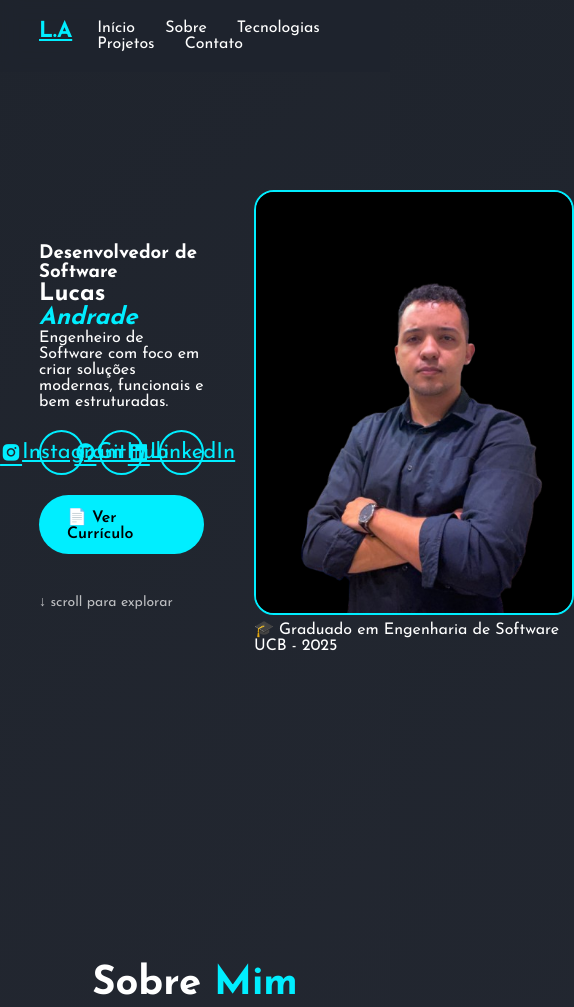
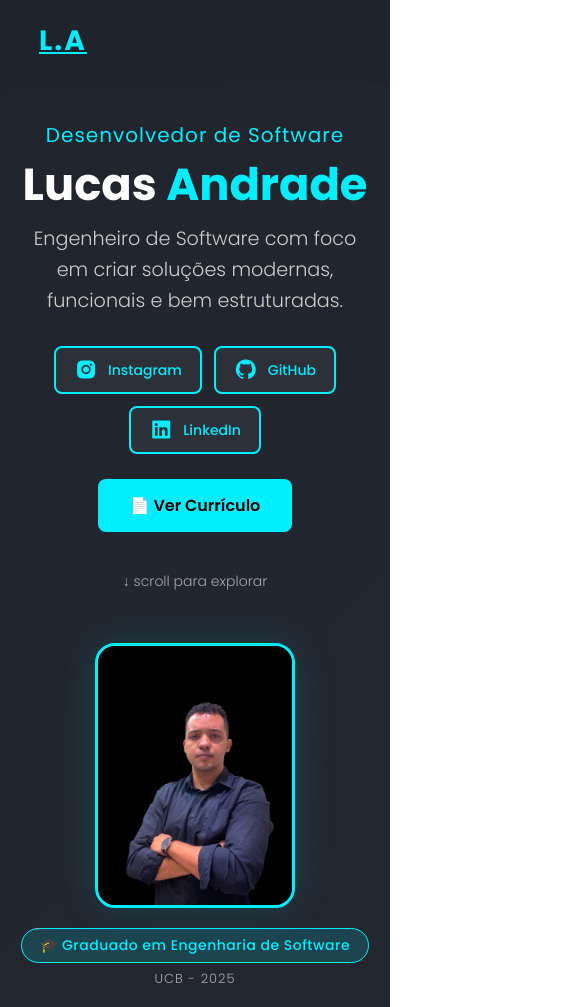
Before and after one commit to Andrade098/PaginaSobreMim, a plain HTML site: page index.html in a window 390 px wide. Shown: the top 1007 px of the page, 574 px wide, since content can reach past the window. Drawn offline with nearby package versions, Linux system fonts and the light colour scheme; files whose address does not match are found by name.

Commit message:
Update estilo.css

```diff
--- a/estilo.css
+++ b/estilo.css
@@ -1,10 +1,10 @@
-@import url('https://fonts.googleapis.com/css2?family=Josefin+Sans:wght@300;400;600;700&display=swap');
+@import url('https://fonts.googleapis.com/css2?family=Poppins:wght@300;400;500;600;700;800&display=swap');
 
 * {
     margin: 0;
     padding: 0;
     box-sizing: border-box;
-    font-family: 'Josefin Sans', sans-serif;
+    font-family: 'Poppins', sans-serif;
     scroll-behavior: smooth;
 }
 
@@ -27,14 +27,17 @@ header {
 
 .logo {
     color: #0ef;
-    font-weight: bold;
-    font-size: 22px;
+    font-weight: 700;
+    font-size: 28px;
+    letter-spacing: 2px;
 }
 
 .navbar a {
     color: #fff;
-    margin-left: 25px;
+    margin-left: 30px;
     text-decoration: none;
+    font-weight: 500;
+    font-size: 16px;
     transition: 0.3s;
 }
 
@@ -49,73 +52,160 @@ header {
     display: flex;
     justify-content: space-between;
     align-items: center;
-    gap: 50px;
+    gap: 60px;
+}
+
+.home-content {
+    flex: 1;
+}
+
+.subtitle {
+    font-size: 20px;
+    font-weight: 400;
+    color: #0ef;
+    margin-bottom: 10px;
+    letter-spacing: 1px;
+}
+
+.nome {
+    font-size: 4.5rem;
+    font-weight: 700;
+    line-height: 1.1;
+    margin-bottom: 15px;
 }
 
 .nome span {
     color: #0ef;
-    font-style: italic;
+}
+
+.descricao {
+    font-size: 1.2rem;
+    font-weight: 300;
+    color: #ccc;
+    max-width: 500px;
+    line-height: 1.6;
+    margin-bottom: 30px;
+}
+
+/* BOTÕES SOCIAIS - NOVO FORMATO */
+.social-media {
+    display: flex;
+    flex-wrap: wrap;
+    gap: 12px;
+    margin-bottom: 25px;
+}
+
+.social-btn {
+    display: inline-flex;
+    align-items: center;
+    gap: 10px;
+    padding: 12px 24px;
+    background: rgba(255, 255, 255, 0.05);
+    border: 2px solid #0ef;
+    border-radius: 8px;
+    color: #0ef;
+    font-size: 16px;
+    font-weight: 500;
+    text-decoration: none;
+    transition: 0.3s;
+}
+
+.social-btn i {
+    font-size: 24px;
+}
+
+.social-btn:hover {
+    background: #0ef;
+    color: #1f242d;
+    transform: translateY(-3px);
+    box-shadow: 0 8px 20px rgba(0, 238, 255, 0.2);
+}
+
+/* BOTÕES DE AÇÃO */
+.botoes-acoes {
+    display: flex;
+    gap: 15px;
+    flex-wrap: wrap;
+    margin-bottom: 30px;
+}
+
+.btn {
+    display: inline-block;
+    padding: 14px 32px;
+    background: #0ef;
+    border-radius: 8px;
+    color: #000;
+    text-decoration: none;
+    font-weight: 600;
+    font-size: 16px;
+    transition: 0.3s;
+    border: none;
+    cursor: pointer;
+}
+
+.btn:hover {
+    box-shadow: 0 0 25px rgba(0, 238, 255, 0.4);
+    transform: translateY(-2px);
+}
+
+.btn-curriculo {
+    background: #0ef;
+    color: #000;
+}
+
+/* SCROLL TEXT */
+.scroll-text {
+    font-size: 14px;
+    opacity: 0.6;
+    animation: bounce 1.5s infinite;
+    font-weight: 300;
+}
+
+@keyframes bounce {
+    0%,100% { transform: translateY(0); }
+    50% { transform: translateY(10px); }
+}
+
+/* FOTO E INFORMAÇÕES ACADÊMICAS */
+.home-img {
+    flex: 0 0 auto;
+    display: flex;
+    flex-direction: column;
+    align-items: center;
+    gap: 15px;
 }
 
 .home-img img {
     width: 320px;
     border-radius: 20px;
-    border: 2px solid #0ef;
+    border: 3px solid #0ef;
+    box-shadow: 0 0 40px rgba(0, 238, 255, 0.15);
 }
 
-/* SOCIAL */
-.social-media {
+.info-academica {
     display: flex;
-    gap: 15px;
-    margin-top: 20px;
+    flex-direction: column;
+    align-items: center;
+    gap: 6px;
+    margin-top: 5px;
 }
 
-.social-media a {
-    display: flex;
-    justify-content: center;
-    align-items: center;
-    width: 45px;
-    height: 45px;
-    border: 2px solid #0ef;
-    border-radius: 50%;
+.badge-formado {
+    background: rgba(0, 238, 255, 0.15);
+    border: 1px solid #0ef;
+    padding: 6px 18px;
+    border-radius: 20px;
+    font-size: 14px;
+    font-weight: 500;
     color: #0ef;
-    font-size: 22px;
-    transition: 0.3s;
+    letter-spacing: 0.5px;
 }
 
-.social-media a:hover {
-    background: #0ef;
-    color: #1f242d;
-}
-
-/* BOTÃO */
-.btn {
-    display: inline-block;
-    margin-top: 20px;
-    padding: 12px 28px;
-    background: #0ef;
-    border-radius: 30px;
-    color: #000;
-    text-decoration: none;
-    font-weight: 600;
-    transition: 0.3s;
-}
-
-.btn:hover {
-    box-shadow: 0 0 15px #0ef;
-}
-
-/* SCROLL TEXT */
-.scroll-text {
-    margin-top: 30px;
-    font-size: 14px;
-    opacity: 0.7;
-    animation: bounce 1.5s infinite;
-}
-
-@keyframes bounce {
-    0%,100% { transform: translateY(0); }
-    50% { transform: translateY(10px); }
+.badge-universidade {
+    color: #aaa;
+    font-size: 13px;
+    font-weight: 300;
+    letter-spacing: 1px;
 }
 
 /* SEÇÕES */
@@ -126,12 +216,24 @@ section {
 
 .heading {
     text-align: center;
-    font-size: 2.5rem;
-    margin-bottom: 40px;
+    font-size: 2.8rem;
+    font-weight: 700;
+    margin-bottom: 50px;
 }
 
 .heading span {
     color: #0ef;
+}
+
+/* SOBRE */
+#sobre p {
+    max-width: 800px;
+    margin: 0 auto;
+    text-align: center;
+    font-size: 1.2rem;
+    line-height: 1.8;
+    color: #ccc;
+    font-weight: 300;
 }
 
 /* TECNOLOGIAS */
@@ -144,18 +246,21 @@ section {
 
 .tech-card {
     background: #323946;
-    padding: 20px 30px;
+    padding: 18px 35px;
     border-radius: 10px;
+    font-weight: 500;
+    font-size: 16px;
     transition: 0.3s;
+    border: 1px solid transparent;
 }
 
 .tech-card:hover {
-    box-shadow: 0 0 15px #0ef;
+    border-color: #0ef;
+    box-shadow: 0 0 20px rgba(0, 238, 255, 0.1);
+    transform: translateY(-3px);
 }
 
-/* ============================================ */
-/* PROJETOS - SOMENTE ESSA PARTE FOI ALTERADA */
-/* ============================================ */
+/* PROJETOS */
 .projetos-container {
     display: grid;
     grid-template-columns: repeat(auto-fit, minmax(300px, 1fr));
@@ -171,10 +276,9 @@ section {
 
 .projeto-card:hover {
     transform: translateY(-5px);
-    box-shadow: 0 8px 25px rgba(0, 238, 255, 0.15);
+    box-shadow: 0 8px 30px rgba(0, 238, 255, 0.12);
 }
 
-/* IMAGEM DO PROJETO */
 .projeto-imagem {
     position: relative;
     overflow: hidden;
@@ -194,7 +298,6 @@ section {
     transform: scale(1.05);
 }
 
-/* BADGES */
 .badge-solo,
 .badge-equipe {
     position: absolute;
@@ -217,25 +320,25 @@ section {
     color: #000;
 }
 
-/* INFORMAÇÕES DO PROJETO */
 .projeto-info {
     padding: 20px;
 }
 
 .projeto-info h3 {
     color: #0ef;
-    font-size: 1.3rem;
+    font-size: 1.4rem;
+    font-weight: 600;
     margin-bottom: 8px;
 }
 
 .descricao-curta {
     color: #ccc;
     font-size: 0.95rem;
-    line-height: 1.4;
+    line-height: 1.5;
     margin-bottom: 12px;
+    font-weight: 300;
 }
 
-/* TAGS DE TECNOLOGIA */
 .tech-tags {
     display: flex;
     flex-wrap: wrap;
@@ -249,10 +352,10 @@ section {
     padding: 3px 12px;
     border-radius: 12px;
     font-size: 12px;
-    border: 1px solid rgba(0, 238, 255, 0.3);
+    font-weight: 500;
+    border: 1px solid rgba(0, 238, 255, 0.2);
 }
 
-/* CONTRIBUIÇÃO (SÓ APARECE NO VETFARM) */
 .contribuicao {
     margin-bottom: 12px;
     padding: 8px 12px;
@@ -265,9 +368,9 @@ section {
 
 .contribuicao strong {
     color: #fff;
+    font-weight: 600;
 }
 
-/* BOTÕES DOS PROJETOS */
 .botoes-projeto {
     display: flex;
     flex-wrap: wrap;
@@ -279,12 +382,13 @@ section {
     display: inline-flex;
     align-items: center;
     gap: 5px;
-    padding: 5px 14px;
+    padding: 6px 16px;
     background: transparent;
     border: 1.5px solid #0ef;
-    border-radius: 20px;
+    border-radius: 6px;
     color: #0ef;
     font-size: 13px;
+    font-weight: 500;
     text-decoration: none;
     transition: 0.3s;
 }
@@ -292,12 +396,8 @@ section {
 .btn-projeto:hover {
     background: #0ef;
     color: #1f242d;
-    box-shadow: 0 0 12px rgba(0, 238, 255, 0.3);
+    box-shadow: 0 0 15px rgba(0, 238, 255, 0.2);
 }
-
-/* ============================================ */
-/* FIM DAS ALTERAÇÕES DOS PROJETOS */
-/* ============================================ */
 
 /* FORM */
 form {
@@ -309,7 +409,98 @@ form {
 }
 
 input, textarea {
-    padding: 12px;
+    padding: 14px 18px;
     border-radius: 8px;
     border: none;
+    background: #323946;
+    color: #fff;
+    font-size: 15px;
+    font-weight: 400;
 }
+
+input::placeholder, textarea::placeholder {
+    color: #888;
+}
+
+textarea {
+    min-height: 120px;
+    resize: vertical;
+}
+
+form .btn {
+    background: #0ef;
+    color: #000;
+    font-weight: 600;
+    padding: 14px;
+    border: none;
+    border-radius: 8px;
+    font-size: 16px;
+    cursor: pointer;
+    transition: 0.3s;
+}
+
+form .btn:hover {
+    box-shadow: 0 0 25px rgba(0, 238, 255, 0.3);
+}
+
+/* RESPONSIVIDADE */
+@media (max-width: 1024px) {
+    .home {
+        flex-direction: column;
+        text-align: center;
+        padding: 120px 5% 80px;
+    }
+
+    .home-content {
+        display: flex;
+        flex-direction: column;
+        align-items: center;
+    }
+
+    .descricao {
+        max-width: 100%;
+    }
+
+    .social-media {
+        justify-content: center;
+    }
+
+    .botoes-acoes {
+        justify-content: center;
+    }
+
+    .home-img img {
+        width: 250px;
+    }
+
+    .nome {
+        font-size: 3.5rem;
+    }
+}
+
+@media (max-width: 600px) {
+    .navbar {
+        display: none;
+    }
+
+    .nome {
+        font-size: 2.8rem;
+    }
+
+    .social-btn {
+        padding: 10px 18px;
+        font-size: 14px;
+    }
+
+    .home-img img {
+        width: 200px;
+    }
+
+    .heading {
+        font-size: 2.2rem;
+    }
+
+    .projetos-container {
+        grid-template-columns: 1fr;
+    }
+}
```
